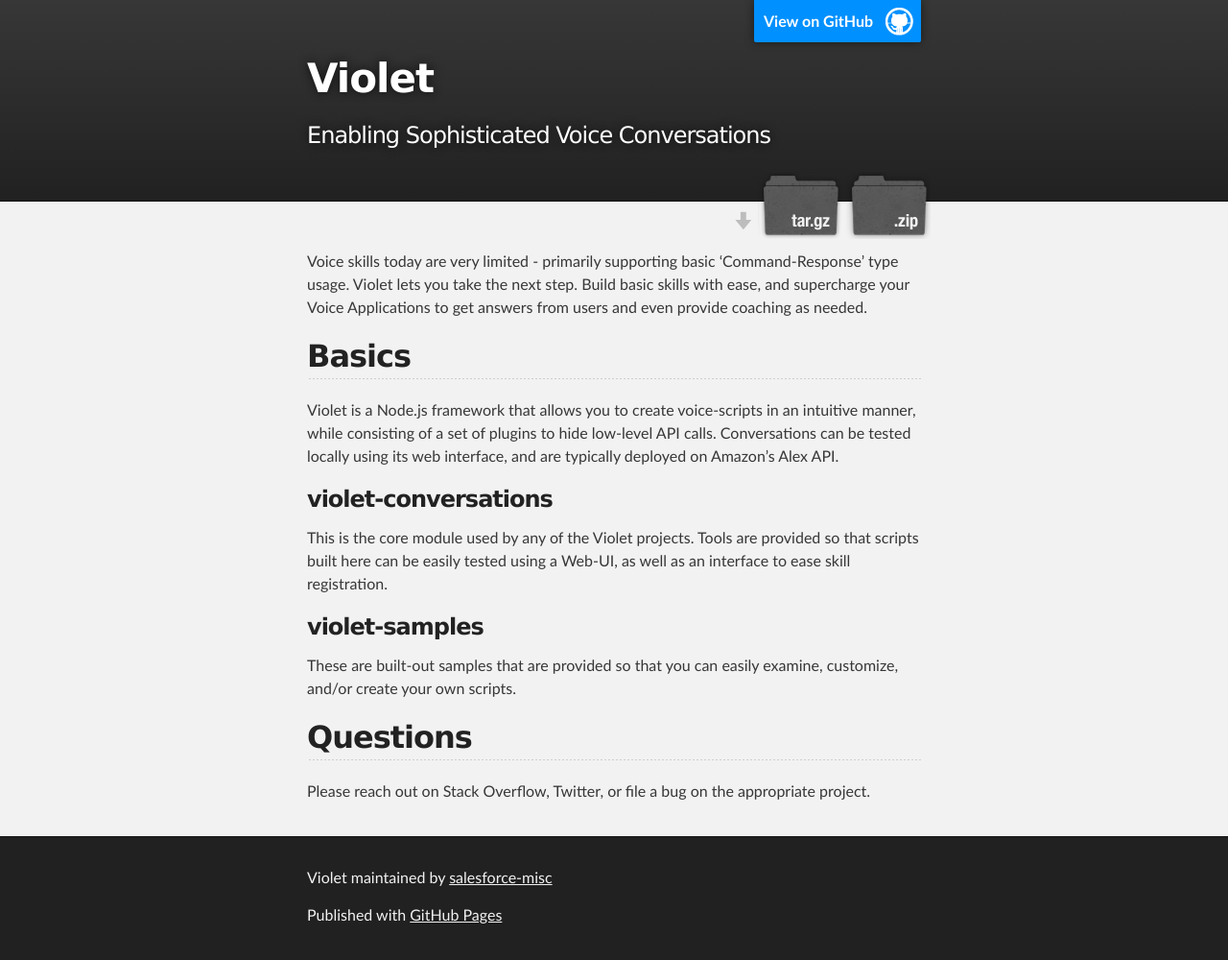
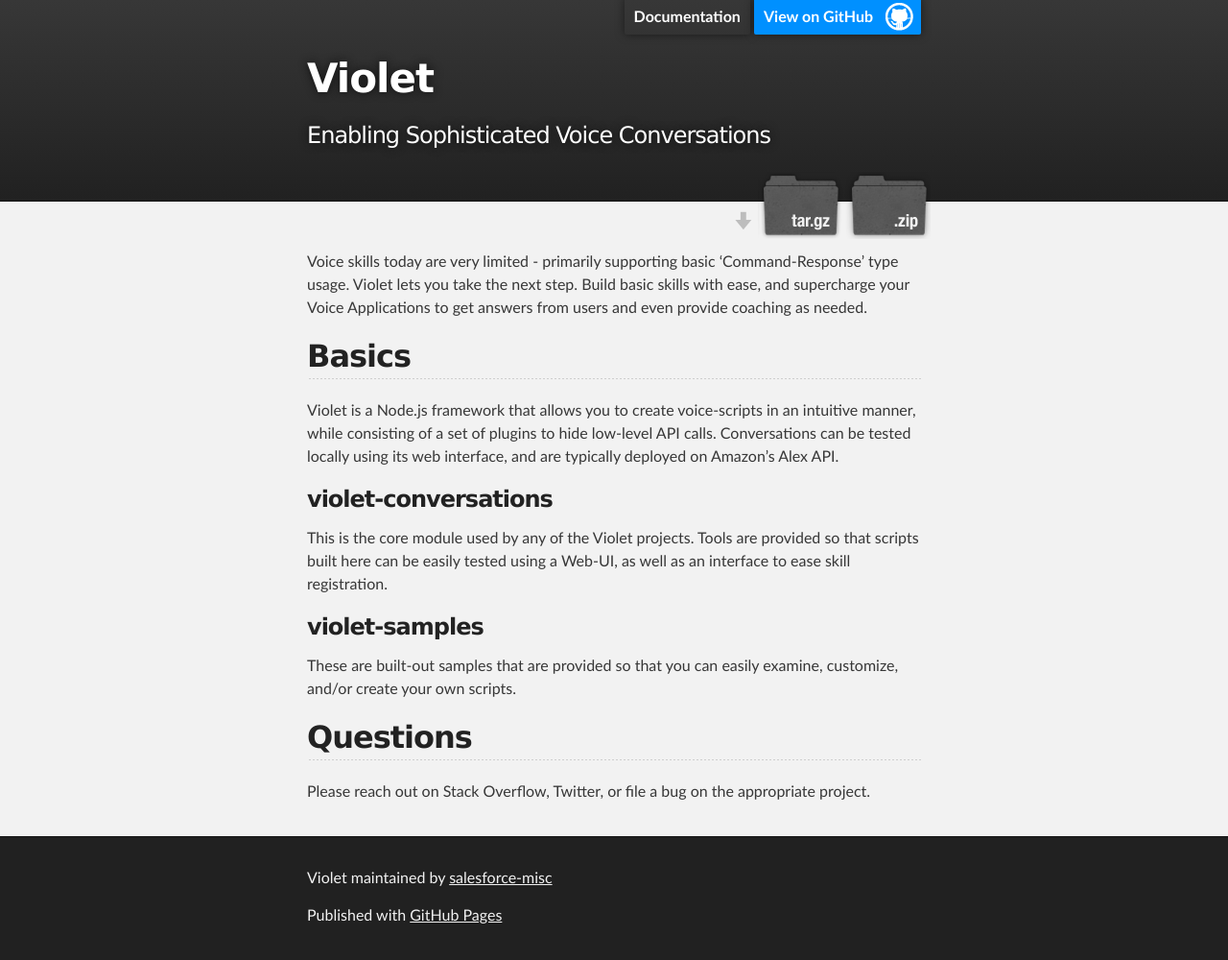
Before and after one commit to salesforce-misc/HelloViolet.ai, a Jekyll site: the page built from index.md, in a window 1280 px wide. Shown: the whole page at 96% size. Built offline with Jekyll 4.4.1, drawn with Linux system fonts in a browser that asks for light colours; our own code applies the rules of GitHub Pages for plain Markdown files.

Commit message:
adding a documentation link

```diff
--- a/_layouts/default.html
+++ b/_layouts/default.html
@@ -17,7 +17,10 @@
     <!-- HEADER -->
     <div id="header_wrap" class="outer">
         <header class="inner">
-          <a id="forkme_banner" href="{{ site.github.repository_url }}">View on GitHub</a>
+          <div id="top_banner">
+            <a id="menu" href="/docs">Documentation</a>
+            <a id="forkme_banner" href="{{ site.github.repository_url }}">View on GitHub</a>
+          </div>
 
           <h1 id="project_title">{{ site.title | default: site.github.repository_name }}</h1>
           <h2 id="project_tagline">{{ site.description | default: site.github.project_tagline }}</h2>
--- a/_sass/jekyll-theme-slate.scss
+++ b/_sass/jekyll-theme-slate.scss
@@ -267,19 +267,28 @@
   margin: 0 auto;
 }
 
-#forkme_banner {
+#top_banner {
   display: block;
   position: absolute;
-  top:0;
+  top:5PX;
   right: 10px;
   z-index: 10;
-  padding: 10px 50px 10px 10px;
+}
+
+#menu, #forkme_banner {
   color: #fff;
-  background: url('../images/blacktocat.png') #0090ff no-repeat 95% 50%;
   font-weight: 700;
   box-shadow: 0 0 10px rgba(0,0,0,.5);
   border-bottom-left-radius: 2px;
   border-bottom-right-radius: 2px;
+}
+
+#menu {
+  padding: 10px 10px 10px 10px;
+}
+#forkme_banner {
+  padding: 10px 50px 10px 10px;
+  background: url('../images/blacktocat.png') #0090ff no-repeat 95% 50%;
 }
 
 #header_wrap {
```
